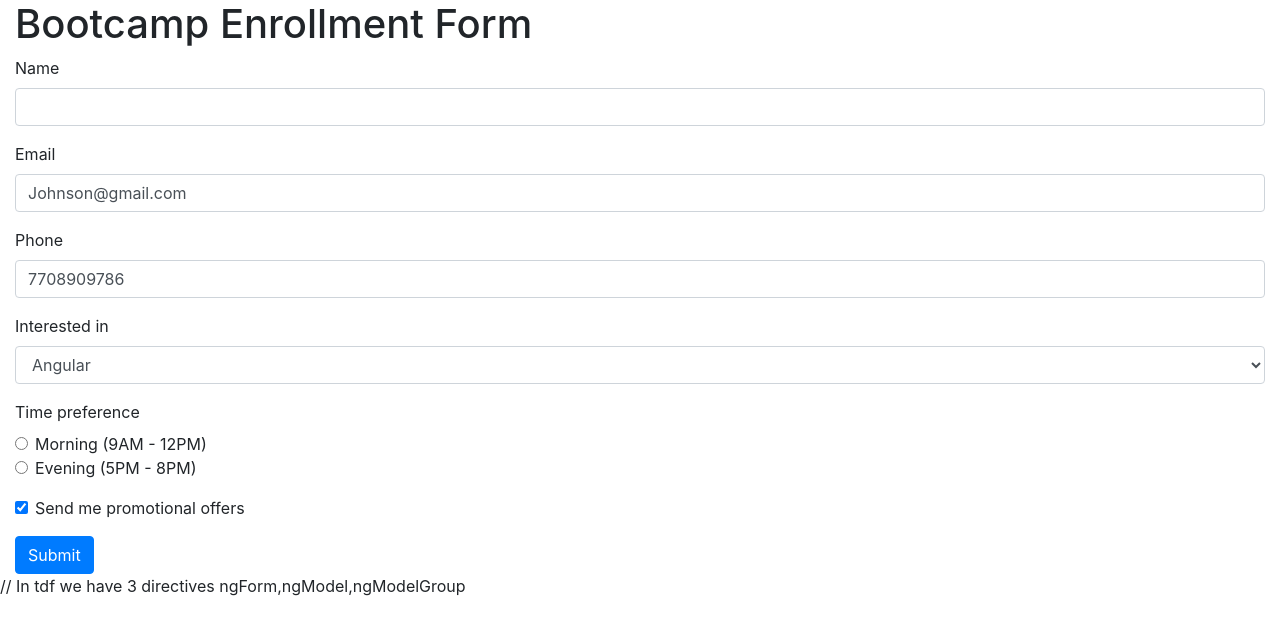
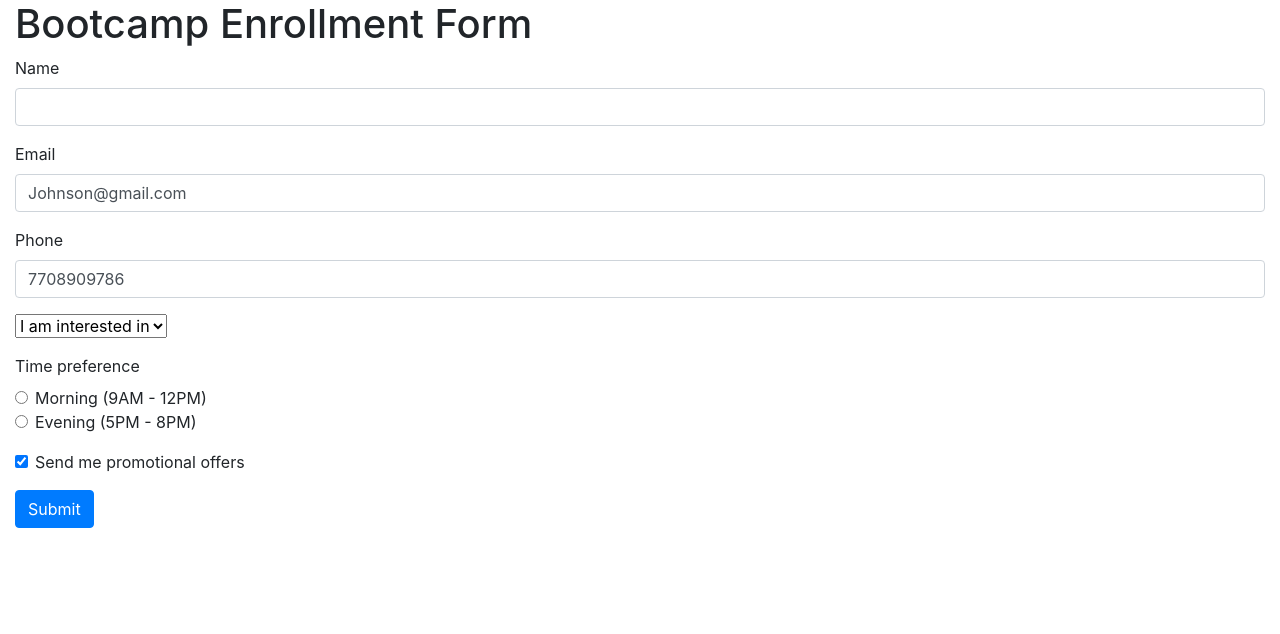
Before and after one commit to RashiniHerath/Angular_Forms, an Angular app: page / in a window 1280 px wide. Shown: the top 634 px of the page. Built offline with nearby package versions, Linux system fonts and the light colour scheme.

Commit message:
select control validation

```diff
--- a/src/app/app.component.html
+++ b/src/app/app.component.html
@@ -19,16 +19,17 @@
     <div class="form-group">
       <label for="phone">Phone</label>
       <input type="tel" #phone="ngModel" pattern="^\d{10}$" required
-      [class.is.invalid]="phone.invalid && phone.touched" class="form-control" name="phone" [ngModel]="userModel.phone">
+      [class.is-invalid]="phone.invalid && phone.touched" class="form-control" name="phone" [ngModel]="userModel.phone">
       <small class="text-danger"[class.d-none]="phone.valid || phone.untouched">Phone number required and must be 10 Digit</small>
     </div>
 
     <div class="form-group">
-      <label for="topic">Interested in</label>
-      <select class="form-control" name="topic" [ngModel]="userModel.topic">
-        <option value="">Select an option</option>
+      <select (blur)="validateTopic(topic.value)" (change)="validateTopic(topic.value)" #topic="ngModel"
+       [class.is-invalid]="topicHasError && topic.touched" name="topic" [ngModel]="userModel.topic">
+        <option value="">I am interested in</option>
         <option *ngFor="let topic of topics">{{ topic }}</option>
       </select>
+      <small class="text-danger"[class.d-none]="topicHasError|| topic.untouched">Please choose a topic</small>
     </div>
 
     <div class="form-group">
@@ -53,7 +54,3 @@
 
   </form>
 </div>
-
-
-
-// In tdf we have  3 directives ngForm,ngModel,ngModelGroup
--- a/src/app/app.component.ts
+++ b/src/app/app.component.ts
@@ -7,8 +7,21 @@ import { User } from './user';
   styleUrl: './app.component.css'
 })
 export class AppComponent {
-  topics =['Angular','React','Vue']; //property
+  validateTopicPlaceholder() {
+    throw new Error('Method not implemented.');
+  }
 
-  userModel = new User('','Johnson@gmail.com', 7708909786, 'Angular', 'Morning', true);//class instance
-name: any;
+  topics = ['Angular', 'React', 'Vue']; //property
+  topicHasError = true;
+
+  userModel = new User('', 'Johnson@gmail.com', 7708909786, '', 'Morning', true); //class instance
+  name: any;
+
+  validateTopic(value: any) {
+    if (value === 'default') {
+      this.topicHasError = true;
+    } else {
+      this.topicHasError = false;
+    }
+  }
 }
```
